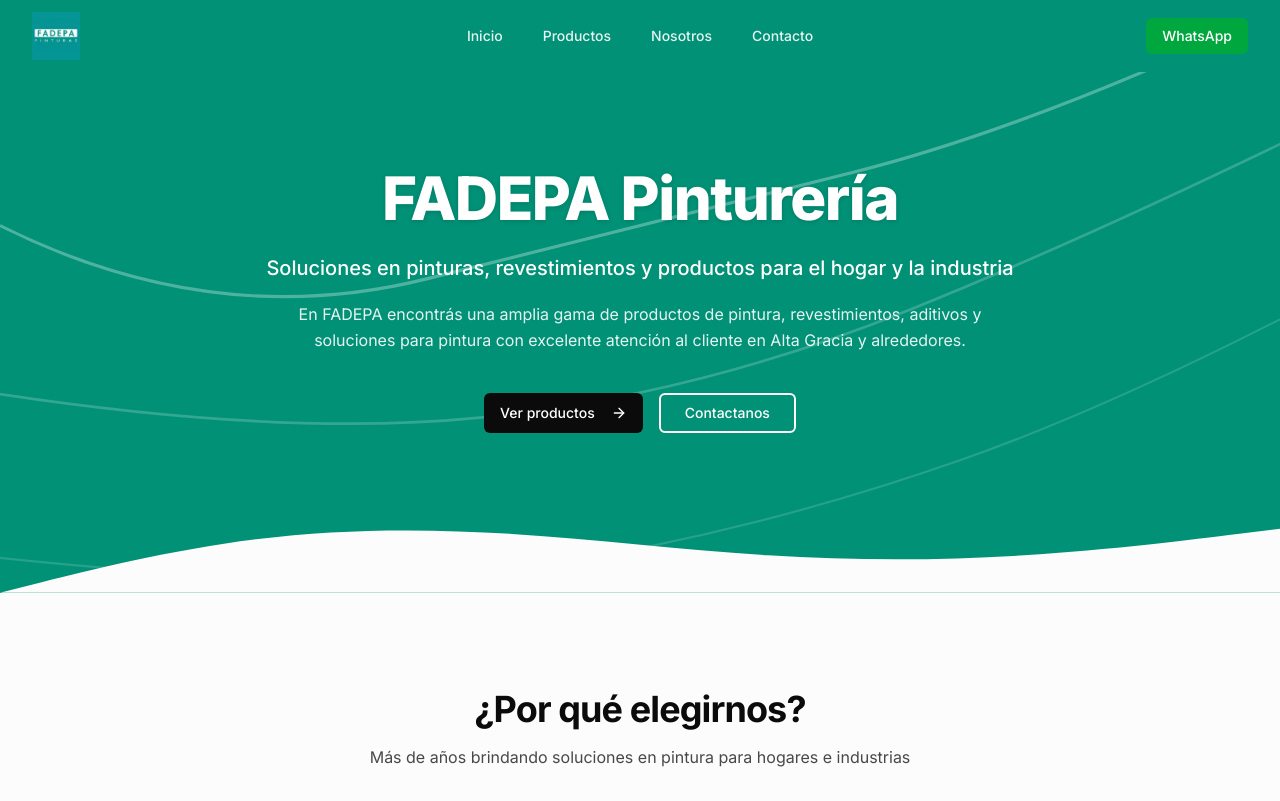
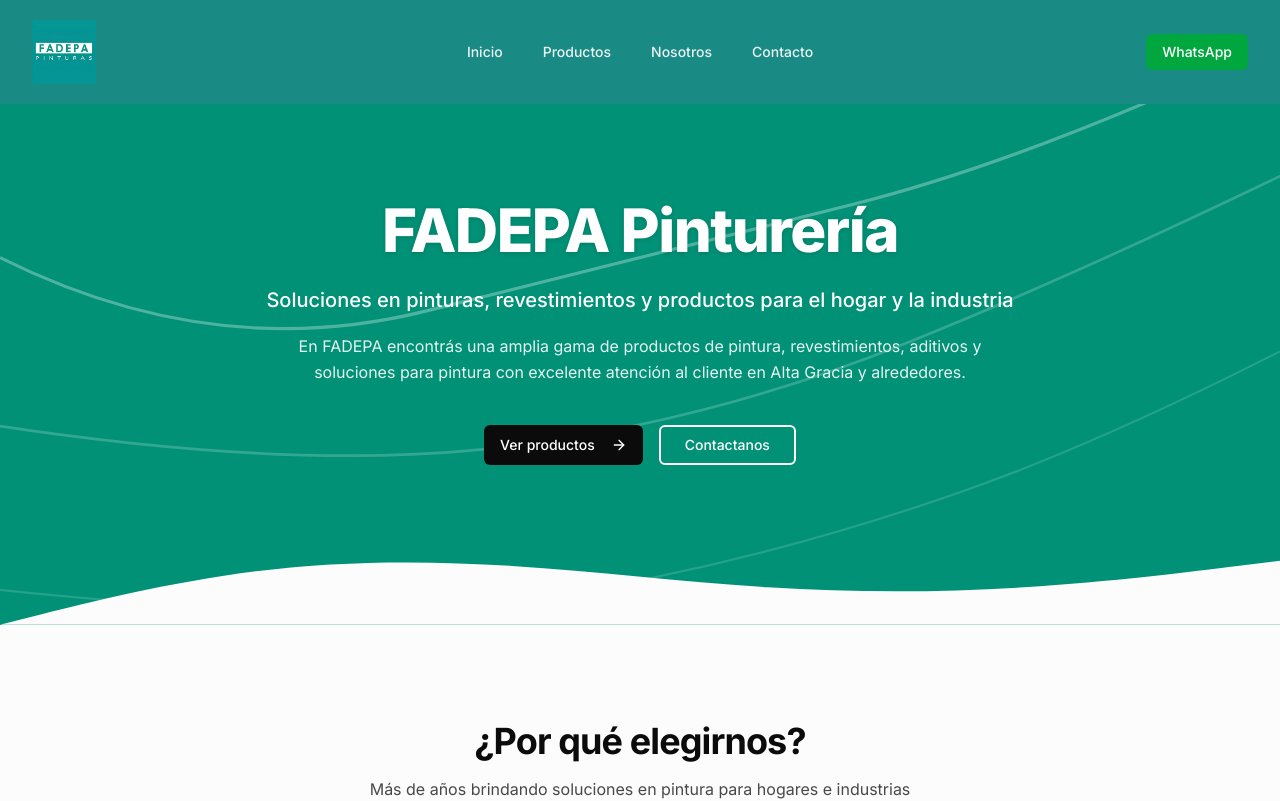
Before and after one commit to EstebanGranja/FADEPA-web, a Next.js app: page / in a window 1280 px wide. Shown: the top 801 px of the page. Built offline with nearby package versions, Linux system fonts and the light colour scheme.

Commit message:
feat: update header color and logo size\n\nUse logo background color and enlarge logo/header for better aesthetics.

```diff
--- a/components/header.tsx
+++ b/components/header.tsx
@@ -17,16 +17,16 @@ export function Header() {
   const [mobileMenuOpen, setMobileMenuOpen] = useState(false)
 
   return (
-    <header className="sticky top-0 z-50 w-full bg-primary">
-      <nav className="mx-auto flex max-w-7xl items-center justify-between px-4 py-3 lg:px-8">
+    <header className="sticky top-0 z-50 w-full bg-[#1a8a84]">
+      <nav className="mx-auto flex max-w-7xl items-center justify-between px-4 py-4 lg:px-8 lg:py-5">
         <div className="flex lg:flex-1">
           <Link href="/" className="-m-1.5 p-1.5">
             <Image
               src="/images/fadepa-logo.jpg"
               alt="FADEPA Pinturas"
-              width={140}
-              height={50}
-              className="h-10 w-auto lg:h-12"
+              width={180}
+              height={64}
+              className="h-14 w-auto lg:h-16"
               priority
             />
           </Link>
@@ -70,7 +70,7 @@ export function Header() {
       {mobileMenuOpen && (
         <div className="lg:hidden">
           <div className="fixed inset-0 z-50 bg-black/50 backdrop-blur-sm" onClick={() => setMobileMenuOpen(false)} />
-          <div className="fixed inset-y-0 right-0 z-50 w-full max-w-sm bg-primary px-6 py-6 shadow-lg">
+          <div className="fixed inset-y-0 right-0 z-50 w-full max-w-sm bg-[#1a8a84] px-6 py-6 shadow-lg">
             <div className="flex items-center justify-between">
               <Link href="/" className="-m-1.5 p-1.5" onClick={() => setMobileMenuOpen(false)}>
                 <Image
```
